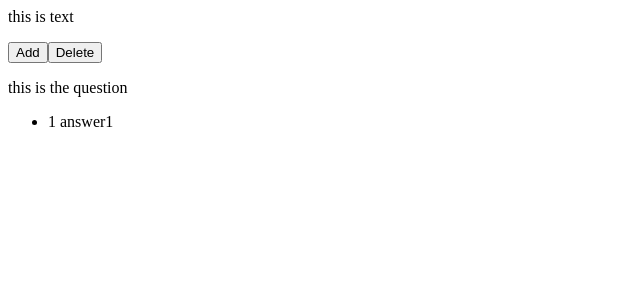
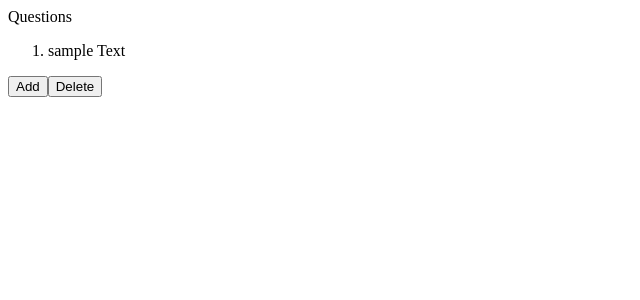
Before and after one commit to maharjunm/reactApp, a React app: page / in a window 1280 px wide. Both pictures are taken after a click on the button "Add". Shown: the top 300 px of the page, without its empty margins (0-640 px from the left). Built offline with nearby package versions, Linux system fonts and the light colour scheme.

Commit message:
Maharjun | Added code for adding questions

```diff
--- a/App.jsx
+++ b/App.jsx
@@ -1,15 +1,33 @@
 import React, {Component} from 'react';
 import LeftPanel from "./js/components/LeftPanel";
-import RightPanel from "./js/components/RightPanel";
 
 export default class App extends Component {
+
+    constructor(props) {
+        super(props);
+        this.addQuestion = this.addQuestion.bind(this);
+        this.state = {
+            questions: [],
+            options: []
+        };
+    }
+
+    addQuestion() {
+        let {questions, options} = this.state;
+        questions.push({string: "sample Text", index: questions.length});
+        options.push([{number: 0, string: "1"}, {number: 1, string: "2"}]);
+        this.setState({
+            questions,
+            options
+        });
+    }
+
     render() {
+        let {questions, options} = this.state;
         return (
             <div>
-                <LeftPanel questions={[]} options={[]}/>
-                <RightPanel questionDescription={"this is the question"} options={[{string: "answer1", number: 1}]}/>
+                <LeftPanel questions={questions || []} options={options || []} addQuestion={this.addQuestion}/>
             </div>
-        )
-            ;
+        );
     }
 }
--- a/js/components/LeftPanel.jsx
+++ b/js/components/LeftPanel.jsx
@@ -1,18 +1,58 @@
 import PropTypes from 'prop-types';
 import React, {Component} from 'react';
+import RightPanel from "./RightPanel";
+import {find, map} from 'underscore';
 
 export default class LeftPanel extends Component {
     constructor(props) {
         super(props);
+        this.loadQuestions = this.loadQuestions.bind(this);
+        this.getSelectedQuestion = this.getSelectedQuestion.bind(this);
+        this.getOptionsForIt = this.getOptionsForIt.bind(this);
+        this.state = {
+            selectedQuestion: "",
+            optionsForIt: []
+        };
+    }
+
+    getSelectedQuestion() {
+        return find(this.props.questions, function (question) {
+            return question.isSelected;
+        })
+    };
+
+    getOptionsForIt(selectedQuestion) {
+        return this.props.options.length ? this.props.options[selectedQuestion && selectedQuestion.index]: [];
+    };
+
+    loadQuestions() {
+        let {questions} = this.props;
+        return questions.length ? (
+            <ol type="1">
+                {
+                    map(questions, function (question) {
+                        return <li> {question.string} </li>
+                    })
+                }
+            </ol>
+        ) : null;
+    }
+
+    componentShouldUpdate(nextProps) {
+        return this.props.questions.length !== nextProps.questions.length;
     }
 
     render() {
-        // {questions, options} = {this.props}
+        let {questions, options, addQuestion} = this.props;
+        let selectedQuestion = this.getSelectedQuestion();
+        let optionsForIt = this.getOptionsForIt();
         return (
             <div>
-                {this.props.questions.length ? (<p>This is Questions</p>): null}
-                <p> this is text</p>
-                <button>Add</button><button>Delete</button>
+                <p>Questions</p>
+                {this.loadQuestions()}
+                <button onClick={addQuestion}>Add</button>
+                <button>Delete</button>
+                <RightPanel questionDescription={selectedQuestion || ""} options={optionsForIt || []}/>
             </div>
         );
 
@@ -22,5 +62,6 @@ export default class LeftPanel extends Component {
 
 LeftPanel.propTypes = {
     questions: PropTypes.array,
-    options: PropTypes.array
+    options: PropTypes.array,
+    addQuestion: PropTypes.func
 };
--- a/js/components/RightPanel.jsx
+++ b/js/components/RightPanel.jsx
@@ -9,13 +9,16 @@ export default class RightPanel extends Component {
     }
 
     getOptions() {
-        return <ul>
-            {
-                map(this.props.options, (option) => {
-                    return <li> {option.number} {option.string}</li>
-                })
-            }
-        </ul>
+        return (
+            this.props.options.length ?
+            <ul>
+                {
+                    map(this.props.options, (option) => {
+                        return <li> {option.number} ) {option.string}</li>
+                    })
+                }
+            </ul> : []
+        )
     }
 
     render() {
```
